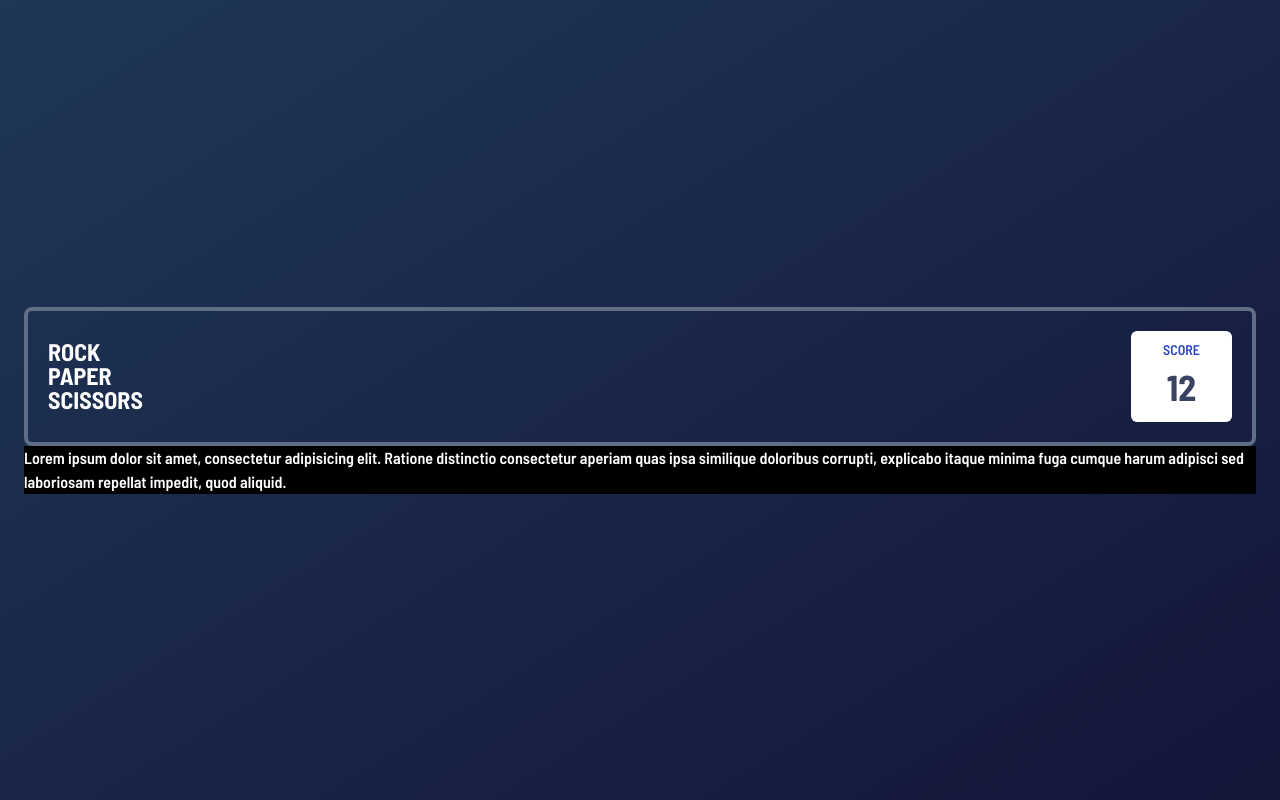
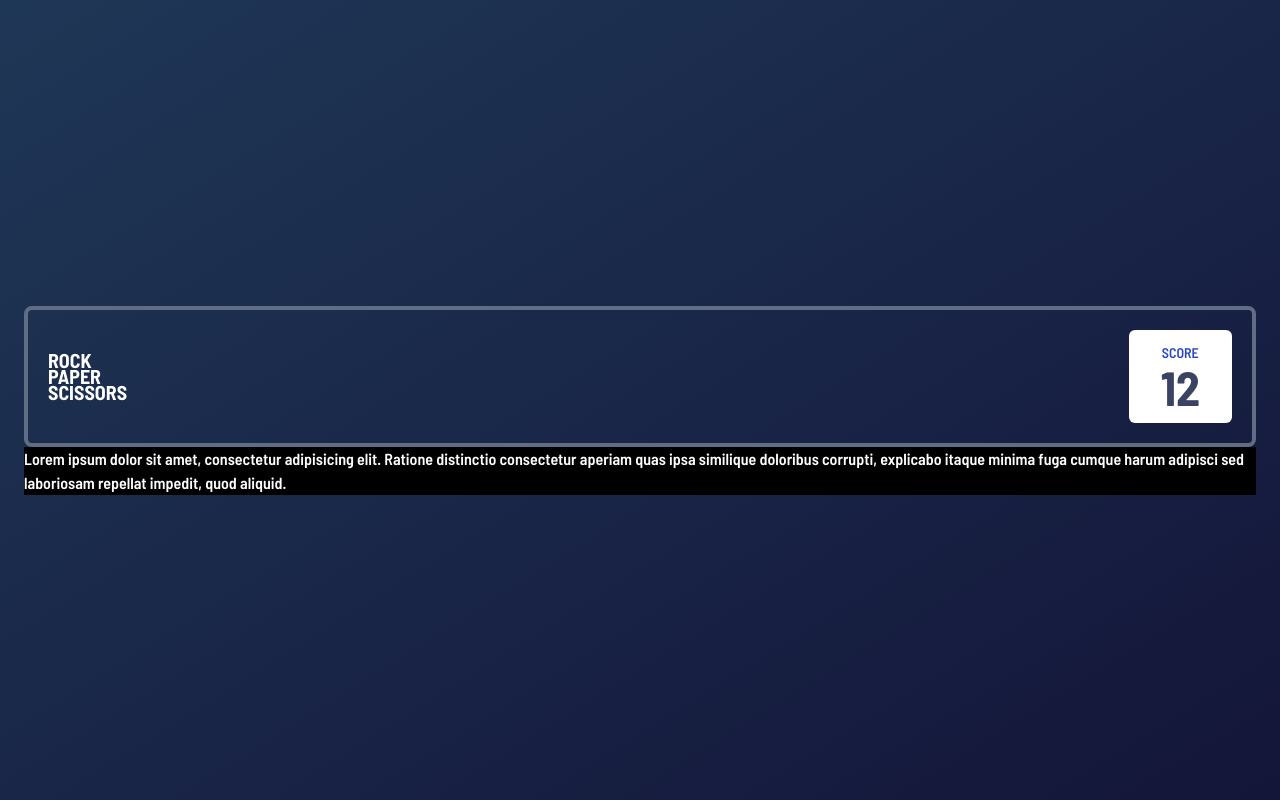
Before and after one commit to uchedotphp/rock-paper-scissors-game, a Vue app: page / in a window 1280 px wide. Built offline with nearby package versions, Linux system fonts and the light colour scheme.

Commit message:
did more customization on the rock, paper, scissors text by reducing the line height and also did the same for the score number 12

```diff
--- a/src/components/ScoreCard.vue
+++ b/src/components/ScoreCard.vue
@@ -2,18 +2,18 @@
   <div
     class="border-4 rounded-lg border-headerOutline p-5 grid grid-cols-2 uppercase"
   >
-    <p class="flex items-center font-bold text-2xl leading-none">
+    <p class="flex items-center font-bold text-xl leading-4">
       rock <br />
       paper <br />
       scissors
     </p>
     <div
-      class="bg-white rounded-md justify-self-end text-center px-8 py-2 uppercase"
+      class="bg-white rounded-md justify-self-end text-center px-8 py-3 uppercase"
     >
       <p class="text-scoreText text-sm font-semibold">
         score
       </p>
-      <p class="text-darkText text-4xl font-bold">
+      <p class="text-darkText text-5xl font-bold leading-none">
         12
       </p>
     </div>
```
